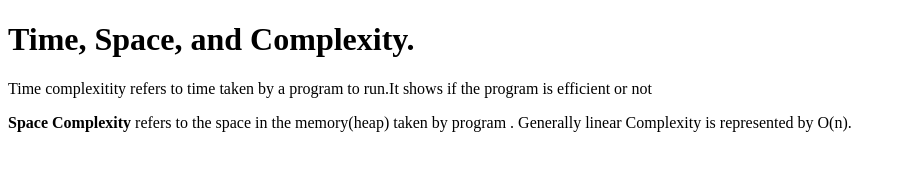
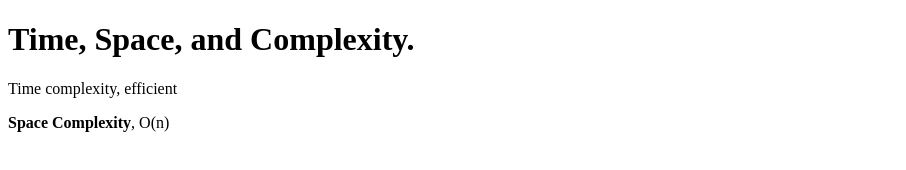
Before and after one commit to acciojob/time-and-space-complexity-AryanRajdev, a website: page main.html in a window 1280 px wide. Shown: the whole page, without its empty margins (0-906 px from the left). Drawn offline with Linux system fonts and the light colour scheme.

Commit message:
created a submission

```diff
--- a/main.html
+++ b/main.html
@@ -9,11 +9,8 @@
 <body>
 	<!-- the entire body must be written by student -->
 	<h1>Time, Space, and Complexity.</h1>
-	<p>Time complexitity refers to time taken by a program to run.It shows
-       if the program is efficient or not</p>
-	<p><b>Space Complexity</b> refers to the space in the memory(heap) taken
-       by program . Generally linear Complexity is represented by O(n).
-</p>
+	<p>Time complexity, efficient<p>
+    <p><b>Space Complexity</b>, O(n)</p>
     <script type="text/javascript" src="./script.js">
 </script>
 
```
